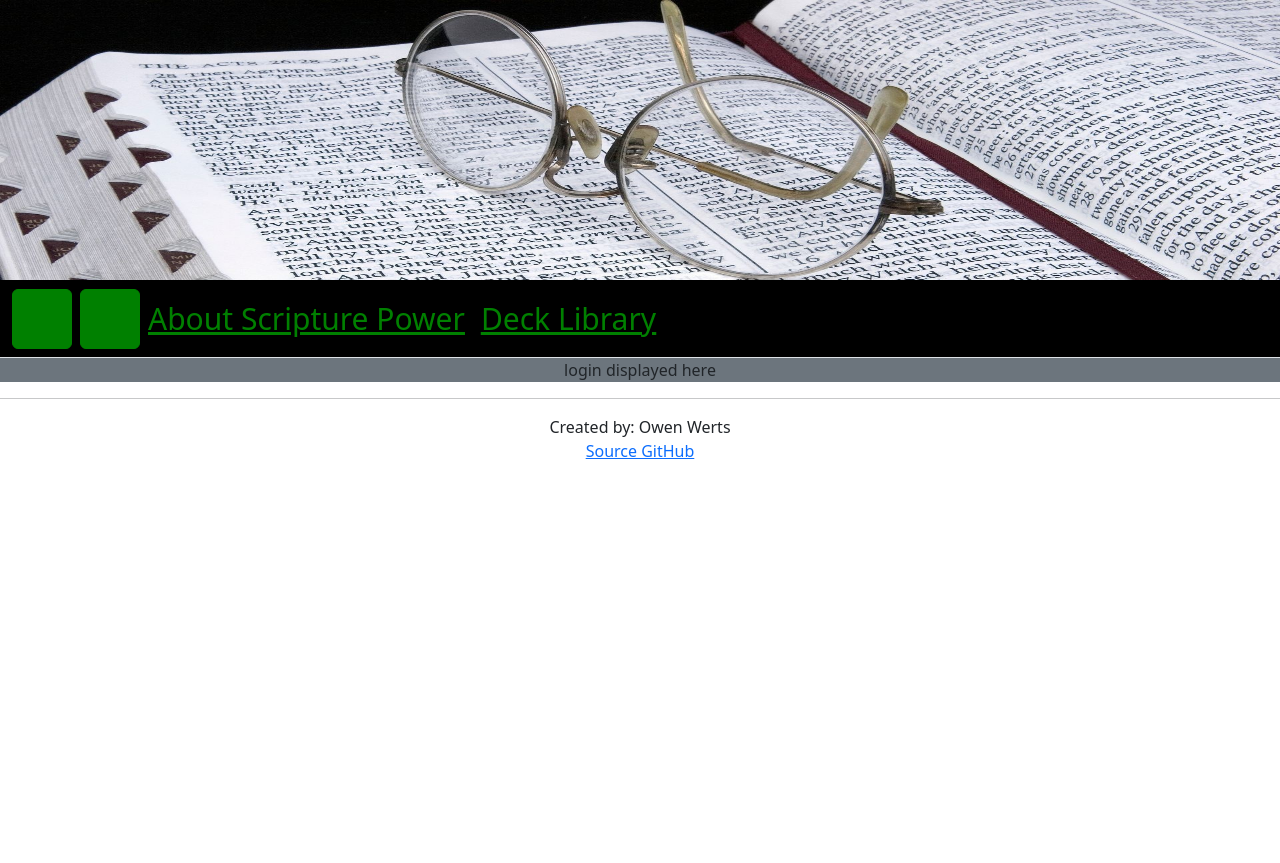
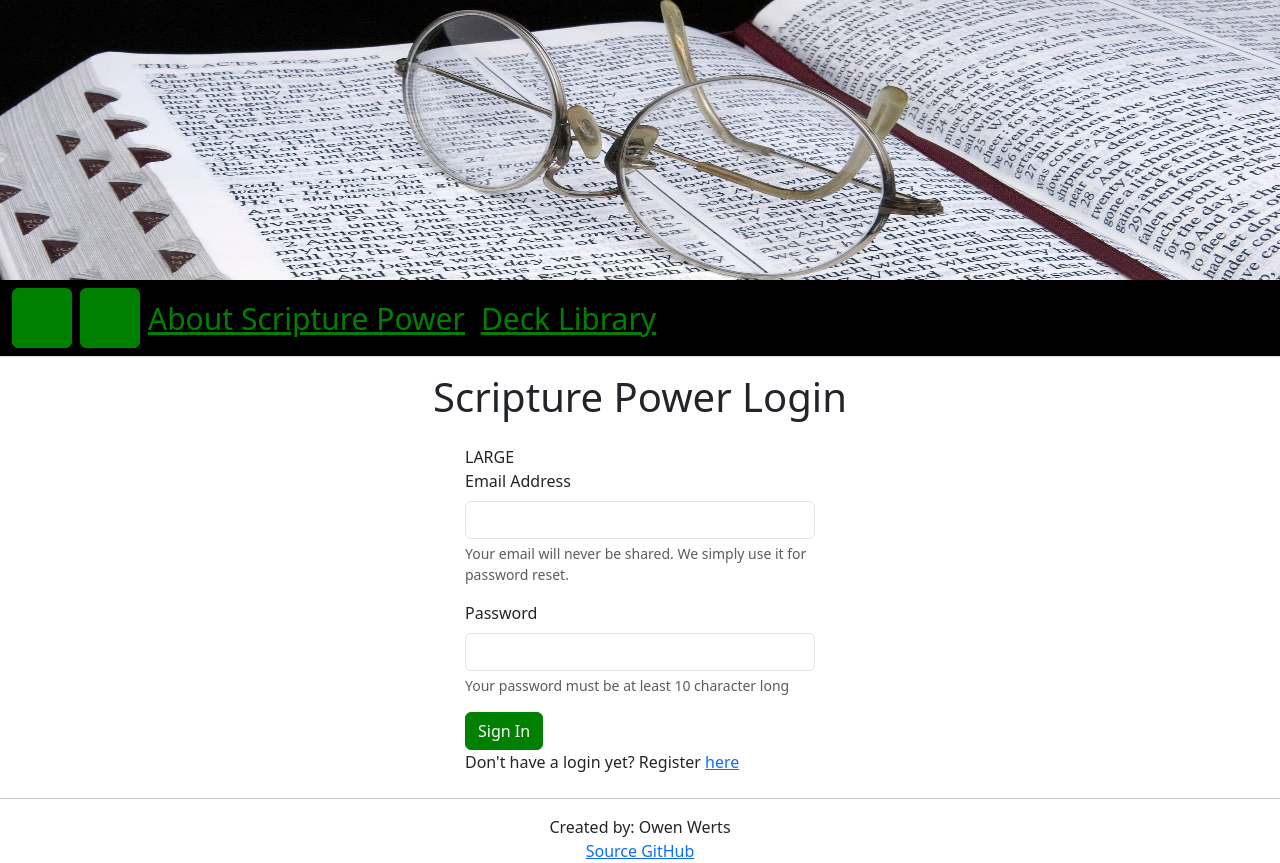
Before and after one commit to SimicNinja/Scripture-Power-Index, a React app: page /login in a window 1280 px wide. Before the commit the page ends 800 px from the top, so only its background shows below. Built offline with nearby package versions, Linux system fonts and the light colour scheme; the HTML template or start-up script is replaced by a standard one.

Commit message:
React P1: Implemented Login Route. Minor styling changes.

```diff
--- a/src/app.css
+++ b/src/app.css
@@ -49,6 +49,7 @@
 
 .nav-link
 {
+    display: inline;
     color: green;
     text-decoration: underline;
 }
@@ -72,7 +73,12 @@
 
 h1
 {
-    font-size: 2rem;
+    font-size: 2.5em;
+}
+
+h2
+{
+    font-size: 2em;
 }
 
 p
--- a/src/user_management/about.jsx
+++ b/src/user_management/about.jsx
@@ -1,5 +1,5 @@
 import React from "react";
-import { NavLink } from "react-bootstrap";
+import { NavLink } from "react-router-dom";
 
 export function About()
 {
@@ -14,9 +14,8 @@ export function About()
 				The main goal is to minimize your time spent on creating flashcards by having all of the verses popluated by the application given a specific reference (i.e. 1 Nephi 3:7).
 				Furthurmore, you can draw upon all the flashcard decks that other individuals have made!
 			</p>
+			<h2 className = "text-center">Please <NavLink className = "nav-link" to = "login">Login</NavLink> to Continue!</h2>
 		</div>
-
-		<h2 className = "text-center">Please <NavLink to = "/login">Login</NavLink> to Continue!</h2>
 	</main>
 	)
 }
--- a/src/user_management/login.jsx
+++ b/src/user_management/login.jsx
@@ -1,10 +1,51 @@
 import React from "react";
+import { NavLink } from "react-router-dom";
 
 export function Login()
 {
 	return (
-	<main className="container-fluid bg-secondary text-center">
-      <div>login displayed here</div>
-    </main>
+	<main>
+        <h1 className = "text-center my-3">Scripture Power Login</h1>
+
+        <div className = "d-sm-none px-4 py-2">
+			SMALL
+			<form method = "get" action = "deck-management.html">
+				<div>
+					<label for = "emailInput" className = "form-label">Email Address</label>
+					<input type = "email" className = "form-control" id = "emailInput" aria-describedby = "emailHelp"/>
+					<div id = "emailHelp" className = "form-text">Your email will never be shared. We simply use it for password reset.</div>
+				</div>
+				<div className = "mt-3">
+					<label for = "passwordInput" className = "form-label">Password</label>
+					<input type = "password" className = "form-control" id = "passwordInput" aria-describedby="passwordHelp"/>
+					<div id = "passwordHelp" className = "form-text">Your password must be at least 10 character long</div>
+				</div>
+				<div className = "mt-3">
+					<button type = "submit" className = "btn btn-primary">Sign In</button>
+				</div>
+				<span>Don't have a login yet? Register <a href="registration.html">here</a></span>
+			</form>
+		</div>
+
+		<div className = "d-none d-sm-block mx-auto py-2" style = {{width: "350px"}}>
+			LARGE
+			<form method = "get" action = "deck-management.html">
+				<div>
+					<label for = "emailInput" className = "form-label">Email Address</label>
+					<input type = "email" className = "form-control" id = "emailInput" aria-describedby = "emailHelp"/>
+					<div id = "emailHelp" className = "form-text">Your email will never be shared. We simply use it for password reset.</div>
+				</div>
+				<div className = "mt-3">
+					<label for = "passwordInput" className = "form-label">Password</label>
+					<input type = "password" className = "form-control" id = "passwordInput" aria-describedby="passwordHelp"/>
+					<div id = "passwordHelp" className = "form-text">Your password must be at least 10 character long</div>
+				</div>
+				<div className = "mx-auto mt-3" style = {{width: "40vw"}}>
+					<button type = "submit" className = "btn btn-primary">Sign In</button>
+				</div>
+				<span>Don't have a login yet? Register <a href="registration.html">here</a></span>
+			</form>
+		</div>
+	</main>
 	)
 }
```
